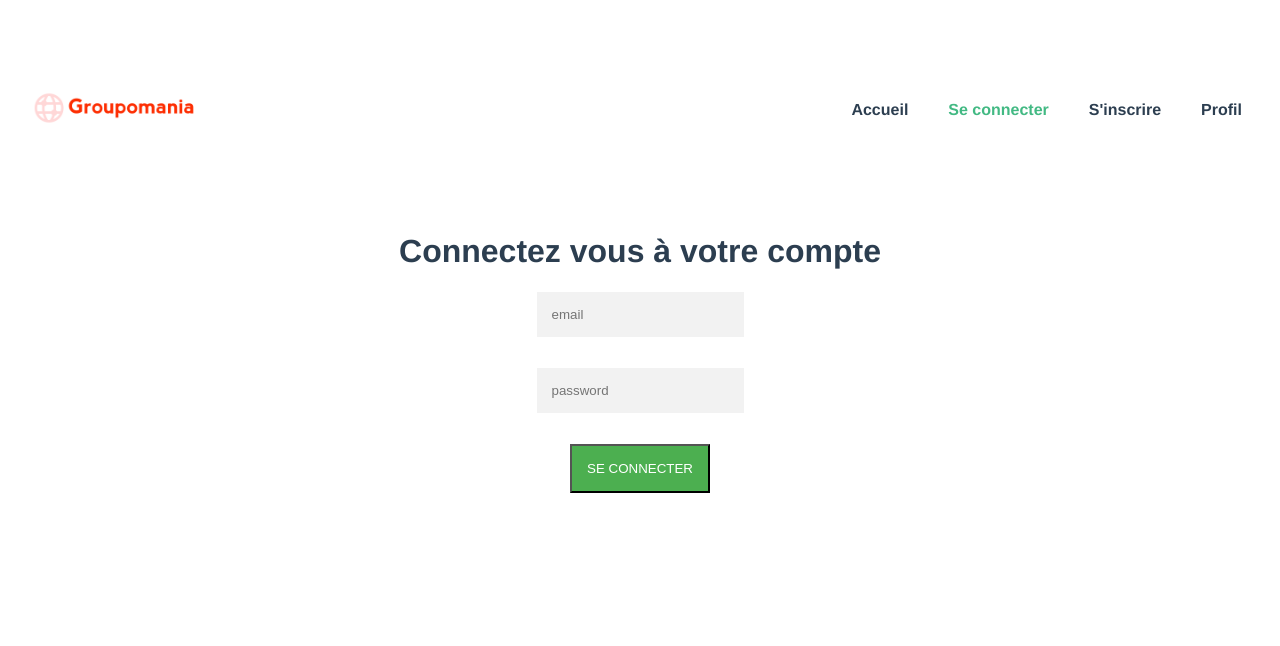
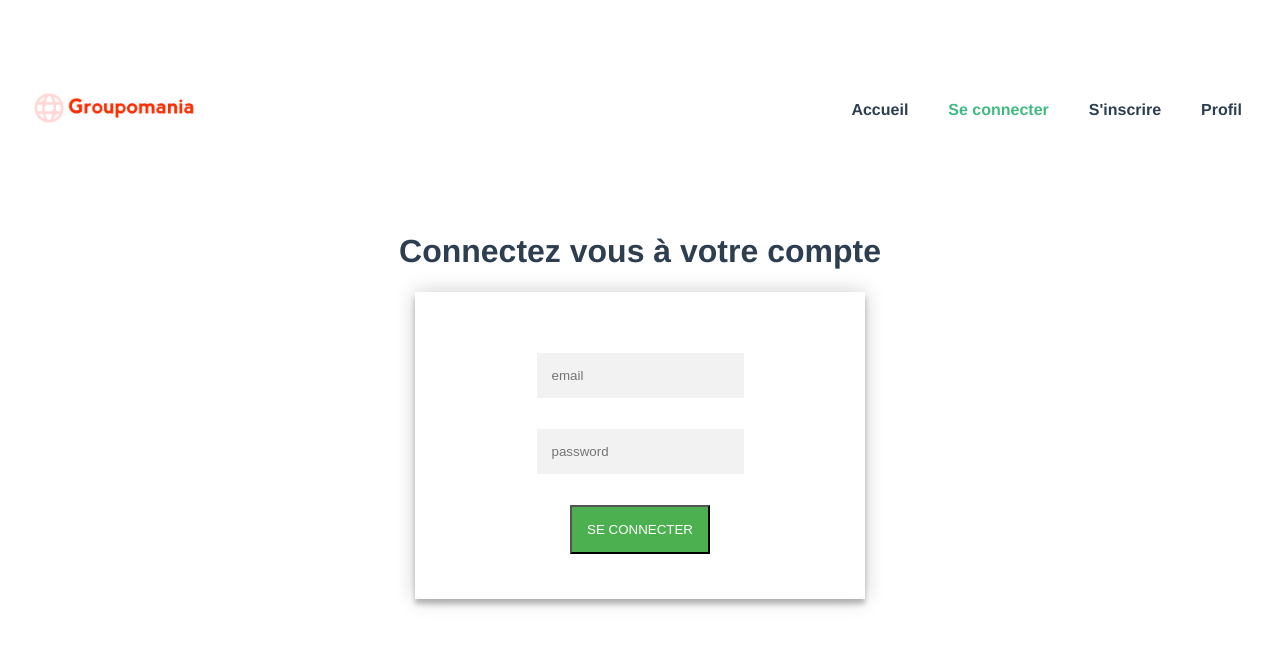
Before and after one commit to hhaurice/Herve_Haurice_7_240122, a Vue app in the folder frontend/: page /login in a window 1280 px wide. Shown: the top 646 px of the page. Built offline with nearby package versions, Linux system fonts and the light colour scheme.

Commit message:
implemented css for login and sign up page

```diff
--- a/frontend/src/assets/styles/login.css
+++ b/frontend/src/assets/styles/login.css
@@ -1,3 +1,14 @@
+form {
+    position: relative;
+    z-index: 1;
+    background: #FFFFFF;
+    max-width: 360px;
+    margin: 0 auto 100px;
+    padding: 45px;
+    text-align: center;
+    box-shadow: 0 0 20px 0 rgba(0, 0, 0, 0.2), 0 5px 5px 0 rgba(0, 0, 0, 0.24);
+  }
+
 form input {
     background: #f2f2f2;
     border: 0;
--- a/frontend/src/views/LogIn.vue
+++ b/frontend/src/views/LogIn.vue
@@ -1,4 +1,5 @@
 <template>
+  <div class="container">
     <h1>Connectez vous à votre compte</h1>
     <form @submit.prevent="submitForm">
       <p>
@@ -11,6 +12,7 @@
       </p>
       <button type="submit">Se connecter</button>
     </form>
+  </div>
 </template>
 
 <script>
--- a/frontend/src/views/SignUp.vue
+++ b/frontend/src/views/SignUp.vue
@@ -1,6 +1,7 @@
 <template>
   <div class="signup">
     <h1>Create an account</h1>
+    <form @submit.prevent="submitForm">
     <p>
     <input type="text" placeholder="firstName" v-model="state.firstName" />
     <span v-if="v$.firstName.$error">{{ v$.firstName.$errors[0].$message }}</span>
@@ -18,6 +19,7 @@
     <span v-if="v$.password.$error">{{ v$.password.$errors[0].$message }}</span>
     </p>
     <button @click="submitForm">Submit</button>
+    </form>
   </div>
 </template>
 
@@ -70,3 +72,5 @@ setup () {
 }
 
 </script>
+
+<style src="@/assets/styles/login.css"></style>
```
Lines whose indentation alone changed are shown as unchanged.
